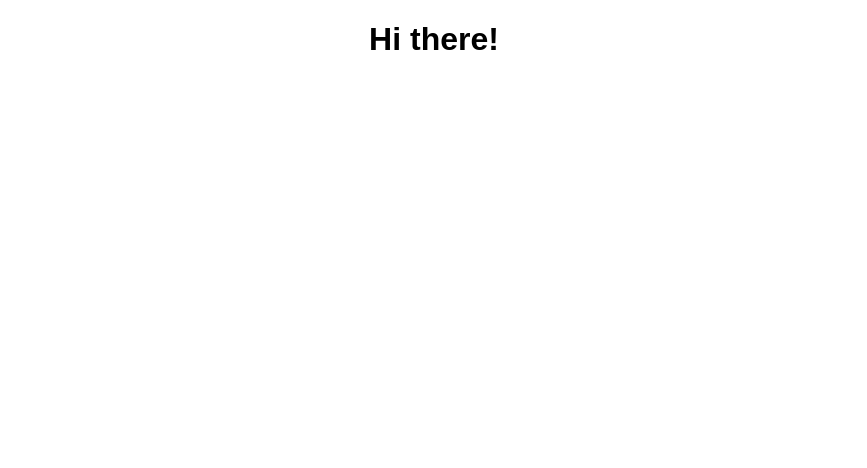
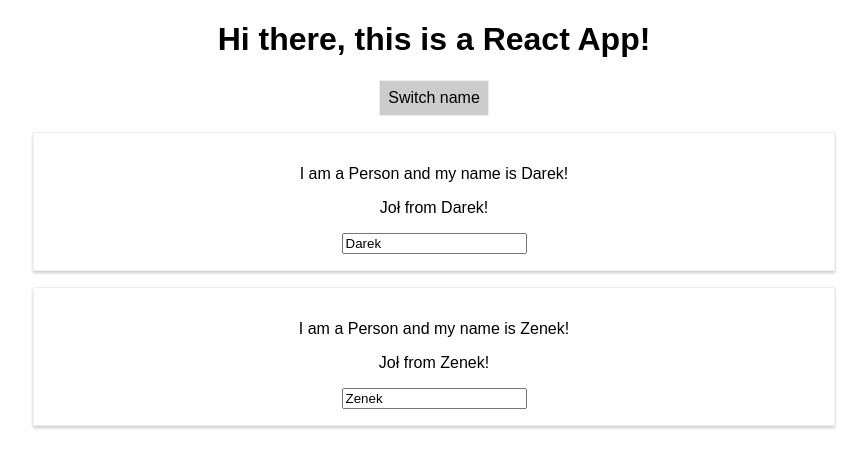
Before and after one commit to dariuszwojtowicz/react_course, a React (Create React App) app: page / in a window 1280 px wide. Shown: the top 468 px of the page, without its empty margins (206-1073 px from the left). Built offline with nearby package versions, Linux system fonts and the light colour scheme.

Commit message:
Functional Components, state, twoWayBinding, CSS

```diff
--- a/src/App.js
+++ b/src/App.js
@@ -1,14 +1,44 @@
-import React, { Component } from 'react';
+import React, { useState } from 'react';
 import './App.css';
+import Person from './Person/Person';
 
-class App extends Component {
-  render() {
-    return (
-      <div className="App">
-        <h1>Hi there!</h1>
-      </div>
-    );
+const app = (props) => {
+  const [persons, setPersons] = useState([
+    { name: 'Darek' },
+    { name: 'Zenek' }
+  ]);
+
+  const nameChangedHandler = (event) => {
+    setPersons([
+      { name: event.target.value },
+      { name: 'Zenek' }
+    ]);
   }
+
+  const inlineStyle = {
+    backgroundColor: '#ccc',
+    font: 'inherit',
+    cursor: 'pointer',
+    border: '1px solid #eee',
+    padding: '8px'
+  };
+
+  return (
+    <div className="App">
+      <h1>Hi there, this is a React App!</h1>
+      <button style={inlineStyle}
+        onClick={() => {
+          setPersons([
+            { name: 'Dareczek' },
+            { name: 'Zenek' }
+          ]);
+        }}
+      >Switch name</button>
+      {persons.map(person =>
+        <Person name={person.name} nameChangedHandler={nameChangedHandler}>Joł from {person.name}!</Person>
+      )}
+    </div>
+  );
 }
 
-export default App;
+export default app;
--- /dev/null
+++ b/src/Person/Person.css
@@ -0,0 +1,8 @@
+.Person {
+  width: 60%;
+  margin: 16px auto;
+  border: 1px solid #eee;
+  box-shadow: 0 2px 3px #ccc;
+  padding: 16px;
+  text-align: center;
+}
--- /dev/null
+++ b/src/Person/Person.js
@@ -0,0 +1,14 @@
+import './Person.css';
+import React from 'react';
+
+const person = (props) => {
+  return (
+    <div className="Person">
+      <p>I am a Person and my name is {props.name}!</p>
+      <p>{props.children}</p>
+      <input type="text" onChange={props.nameChangedHandler} value={props.name}/>
+    </div>
+  );
+}
+
+export default person;
```
